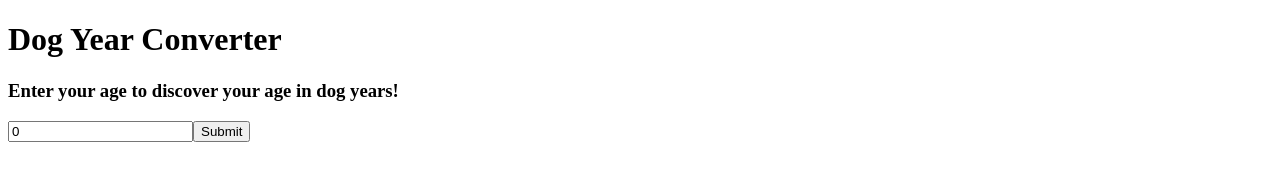
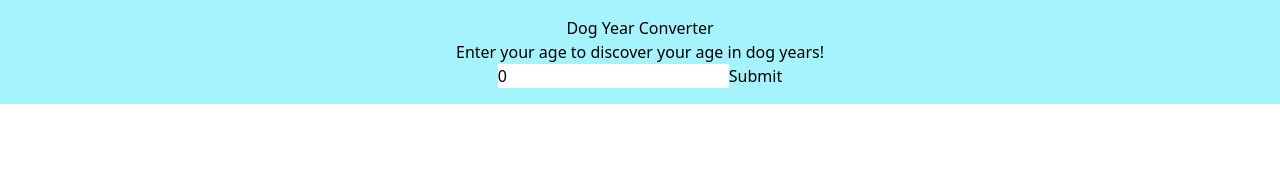
Before and after one commit to StephenHenryJr/dog-year-conventer, a website: page index.html in a window 1280 px wide. Drawn offline with Linux system fonts and the light colour scheme.

Commit message:
Added tailwindcss

```diff
--- a/index.html
+++ b/index.html
@@ -6,14 +6,18 @@
     <meta http-equiv="X-UA-Compatible" content="IE=edge">
     <meta name="viewport" content="width=device-width, initial-scale=1.0">
     <title>Dog Year Converter</title>
-    <link rel="stylesheet" href="styles.css">
+    <link rel="stylesheet" href="./tailwind/output.css">
 </head>
 
 <body>
-    <h1>Dog Year Converter</h1>
-    <h3>Enter your age to discover your age in dog years!</h3>
-    <input type='text' id="input" name='age' value='0'><button id="submit">Submit</button>
-    <p></p>
+    <div class="container mx-auto text-center bg-cyan-200 p-4">
+        <h1>Dog Year Converter</h1>
+        <h3>Enter your age to discover your age in dog years!</h3>
+        <input type='text' id="input" name='age' value='0'><button id="submit">Submit</button>
+        <p></p>
+    </div>
+
+<!-- Scripts -->
     <script src="main.js"></script>
 </body>
 
--- /dev/null
+++ b/package.json
@@ -0,0 +1,5 @@
+{
+  "devDependencies": {
+    "tailwindcss": "^3.0.24"
+  }
+}
--- a/styles.css
+++ b/styles.css
@@ -0,0 +1,3 @@
+@tailwind base;
+@tailwind components;
+@tailwind utilities;
--- /dev/null
+++ b/tailwind.config.js
@@ -0,0 +1,7 @@
+module.exports = {
+  content: ["./index.html"],
+  theme: {
+    extend: {},
+  },
+  plugins: [],
+}
```
Also changed, not shown: tailwind/output.css (added), 1 other file.
